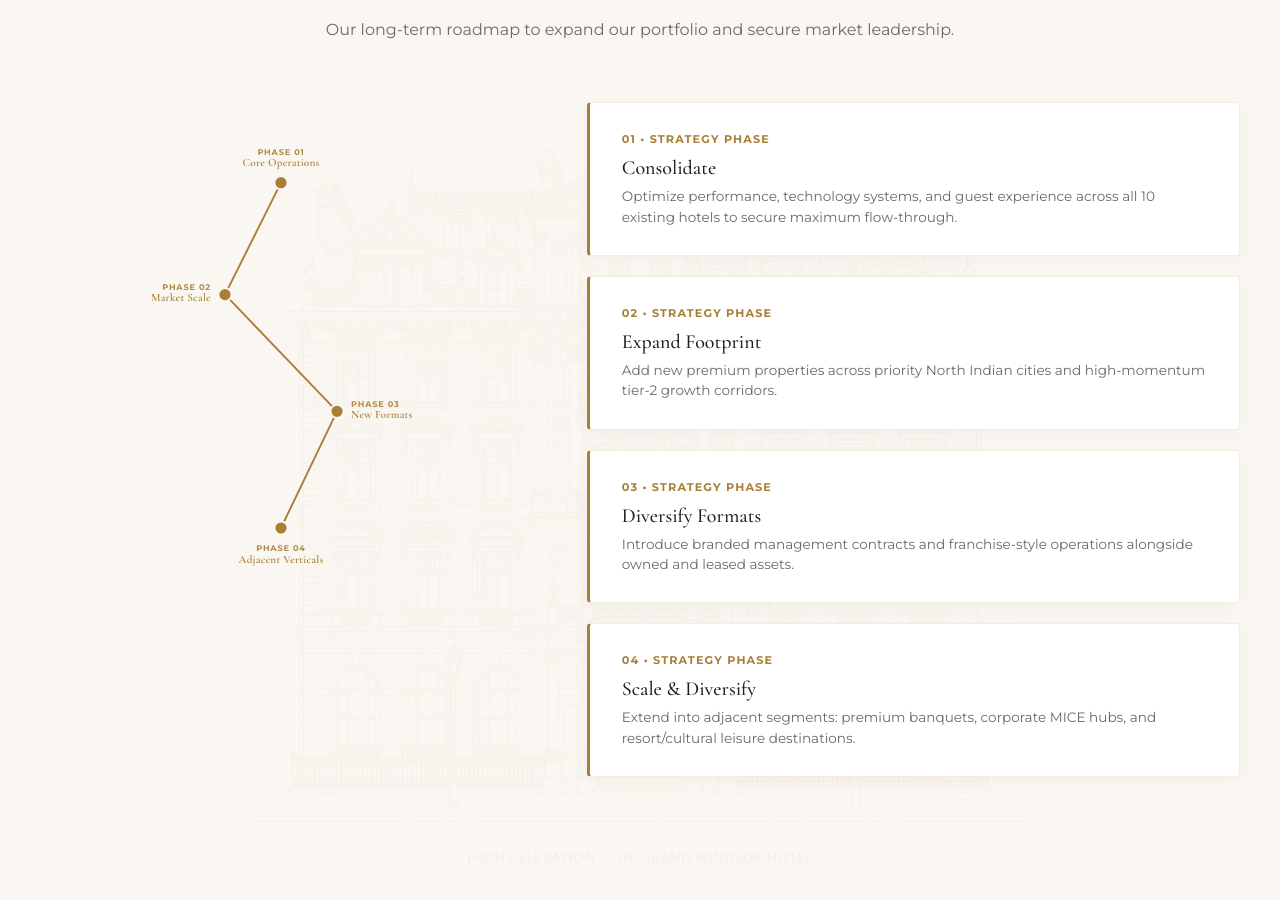
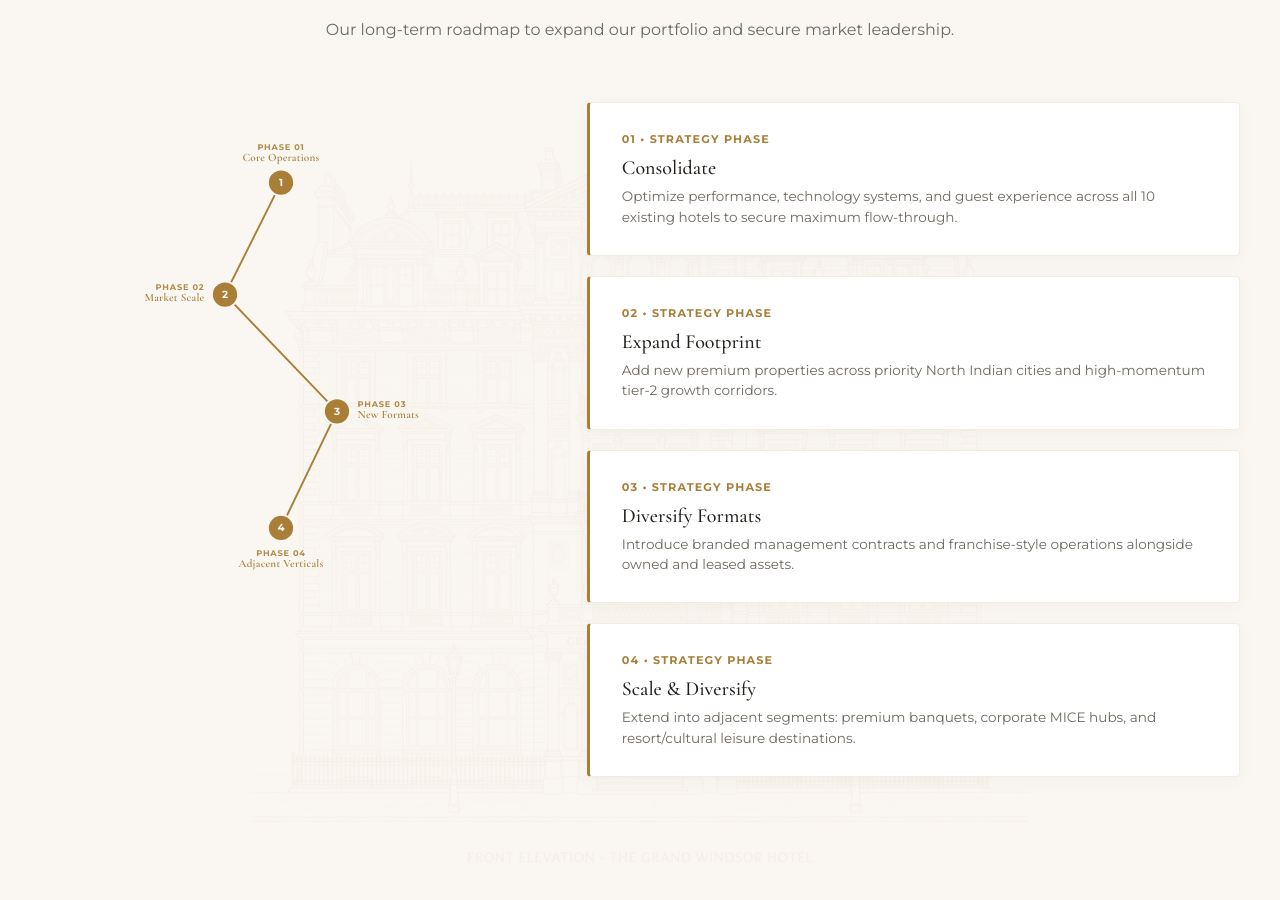
Before and after one commit to HitaineBindal/Nu, a React (Vite) app: page / in a window 1280 px wide. Shown: the part 6640-7540 px from the top of the page. Built offline with nearby package versions, Linux system fonts and the light colour scheme.

Commit message:
design: add numbers 1-4 to growth constellation map dots and enlarge them

```diff
--- a/src/App.css
+++ b/src/App.css
@@ -1632,9 +1632,9 @@
 
 .node-dot {
   fill: #1C1A17;
-  stroke: rgba(169, 127, 56, 0.3);
+  stroke: rgba(169, 127, 56, 0.4);
   stroke-width: 2px;
-  r: 5px;
+  r: 12px;
   transition: fill 0.6s cubic-bezier(0.16, 1, 0.3, 1),
               stroke 0.6s cubic-bezier(0.16, 1, 0.3, 1),
               r 0.6s cubic-bezier(0.16, 1, 0.3, 1);
@@ -1675,11 +1675,30 @@
   fill: var(--gold-primary);
   stroke: #FAF7F2;
   stroke-width: 2px;
-  r: 7px;
+  r: 14px;
 }
 
 .theme-dark .map-node.active .node-dot {
   stroke: #171513;
+}
+
+/* Constellation Node Internal Numbering */
+.node-number {
+  font-family: var(--font-sans);
+  font-size: 11px;
+  font-weight: 700;
+  fill: var(--gold-primary);
+  pointer-events: none;
+  user-select: none;
+  transition: fill 0.6s cubic-bezier(0.16, 1, 0.3, 1);
+}
+
+.map-node.active .node-number {
+  fill: #FAF7F2;
+}
+
+.theme-dark .map-node.active .node-number {
+  fill: #171513;
 }
 
 
--- a/src/App.jsx
+++ b/src/App.jsx
@@ -1401,30 +1401,34 @@ function App() {
 
                 {/* Node 1: Core Operations */}
                 <g className={`map-node ${growthProgress >= 0 ? 'active' : ''}`}>
-                  <circle cx={150} cy={65} r={6} className="node-dot" />
-                  <text x={150} y={35} className="node-label-phase" textAnchor="middle">Phase 01</text>
-                  <text x={150} y={47} className="node-label-city" textAnchor="middle">Core Operations</text>
+                  <circle cx={150} cy={65} r={12} className="node-dot" />
+                  <text x={150} y={65} dominantBaseline="central" textAnchor="middle" className="node-number">1</text>
+                  <text x={150} y={30} className="node-label-phase" textAnchor="middle">Phase 01</text>
+                  <text x={150} y={42} className="node-label-city" textAnchor="middle">Core Operations</text>
                 </g>
 
                 {/* Node 2: Market Scale */}
                 <g className={`map-node ${growthProgress >= 30 ? 'active' : ''}`}>
-                  <circle cx={90} cy={185} r={6} className="node-dot" />
-                  <text x={75} y={180} className="node-label-phase" textAnchor="end">Phase 02</text>
-                  <text x={75} y={192} className="node-label-city" textAnchor="end">Market Scale</text>
+                  <circle cx={90} cy={185} r={12} className="node-dot" />
+                  <text x={90} y={185} dominantBaseline="central" textAnchor="middle" className="node-number">2</text>
+                  <text x={68} y={180} className="node-label-phase" textAnchor="end">Phase 02</text>
+                  <text x={68} y={192} className="node-label-city" textAnchor="end">Market Scale</text>
                 </g>
 
                 {/* Node 3: New Formats */}
                 <g className={`map-node ${growthProgress >= 65 ? 'active' : ''}`}>
-                  <circle cx={210} cy={310} r={6} className="node-dot" />
-                  <text x={225} y={305} className="node-label-phase" textAnchor="start">Phase 03</text>
-                  <text x={225} y={317} className="node-label-city" textAnchor="start">New Formats</text>
+                  <circle cx={210} cy={310} r={12} className="node-dot" />
+                  <text x={210} y={310} dominantBaseline="central" textAnchor="middle" className="node-number">3</text>
+                  <text x={232} y={305} className="node-label-phase" textAnchor="start">Phase 03</text>
+                  <text x={232} y={317} className="node-label-city" textAnchor="start">New Formats</text>
                 </g>
 
                 {/* Node 4: Adjacent Verticals */}
                 <g className={`map-node ${growthProgress >= 93 ? 'active' : ''}`}>
-                  <circle cx={150} cy={435} r={6} className="node-dot" />
-                  <text x={150} y={460} className="node-label-phase" textAnchor="middle">Phase 04</text>
-                  <text x={150} y={472} className="node-label-city" textAnchor="middle">Adjacent Verticals</text>
+                  <circle cx={150} cy={435} r={12} className="node-dot" />
+                  <text x={150} y={435} dominantBaseline="central" textAnchor="middle" className="node-number">4</text>
+                  <text x={150} y={465} className="node-label-phase" textAnchor="middle">Phase 04</text>
+                  <text x={150} y={477} className="node-label-city" textAnchor="middle">Adjacent Verticals</text>
                 </g>
               </svg>
             </div>
```
